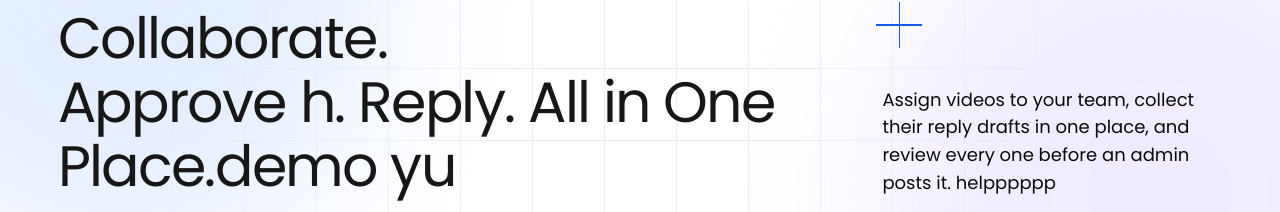
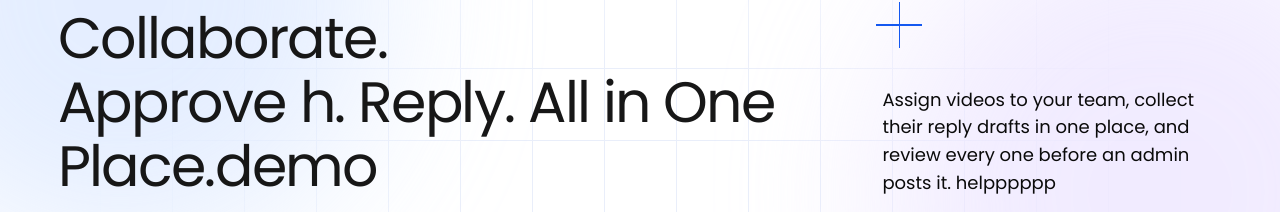
Before and after one commit to Hensalin/talk-back, a plain HTML site: page index.html in a window 1280 px wide. Shown: the part 148-360 px from the top of the page. Drawn offline with Linux system fonts and the light colour scheme; animation ran at ten frames a second.

Commit message:
CMS: publish page home (index.html)

```diff
--- a/index.html
+++ b/index.html
@@ -325,7 +325,7 @@
 </span>
 
 <span class="line">
-  <span class="line__in">Approve h. Reply. All in One Place.demo yu</span>
+  <span class="line__in">Approve h. Reply. All in One Place.demo</span>
 </span>
 
 <span class="line line--soft">
```
